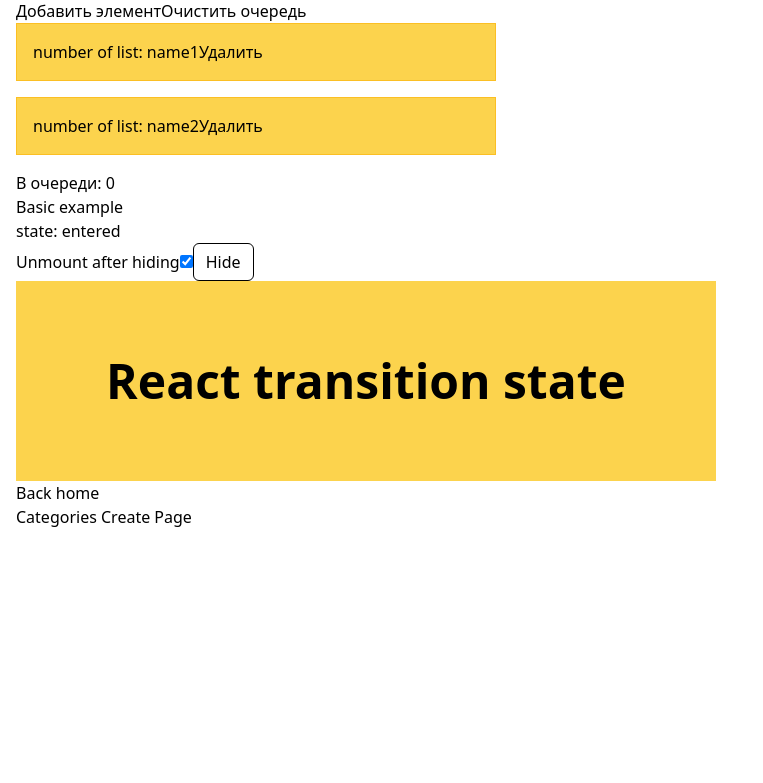
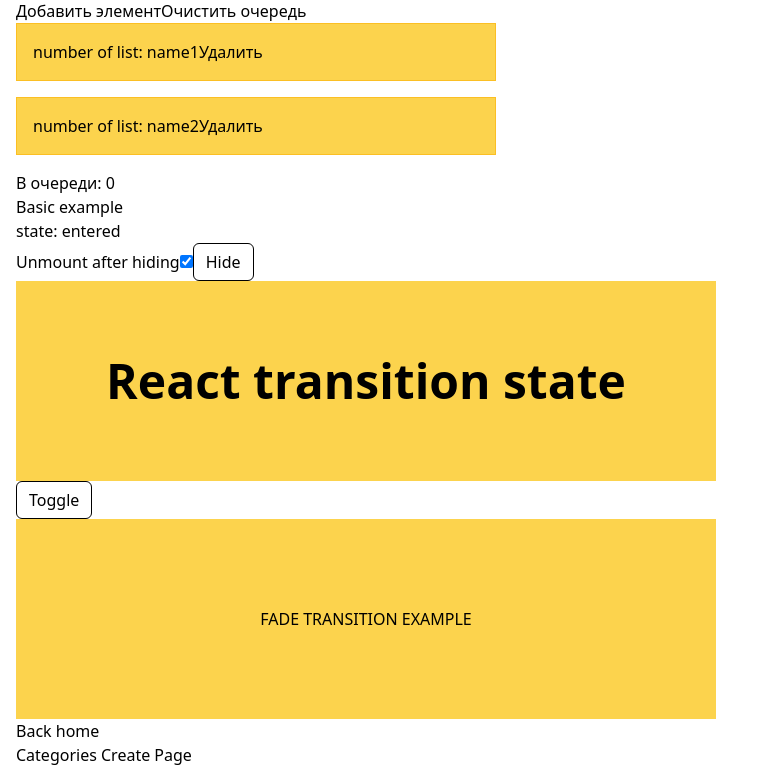
Before and after one commit to DanielEsh/react-toasts, a React (Vite) app: page /categories/create in a window 1280 px wide. Shown: the part 381-1164 px from the top of the page, without its empty margins (0-763 px from the left). Before the commit the page ends 926 px from the top, so only its background shows below. Built offline with nearby package versions, Linux system fonts and the light colour scheme.

Commit message:
feat(transition): fade

```diff
--- /dev/null
+++ b/src/components/transition/Transition.tsx
@@ -0,0 +1,47 @@
+import { ReactNode, useEffect, useState } from 'react'
+import { useTransition } from './use-transition.ts'
+import { useDidUpdate } from '../../hooks/use-did-update.ts'
+
+interface Props {
+  children: ReactNode
+  /** Called when exit transition ends */
+  onExited?: () => void
+
+  /** Called when exit transition starts */
+  onExit?: () => void
+
+  /** Called when enter transition starts */
+  onEnter?: () => void
+
+  /** Called when enter transition ends */
+  onEntered?: () => void
+}
+
+export const Transition = ({ children }: Props) => {
+  const {
+    state: { status: state },
+    toggle,
+  } = useTransition({
+    initialEntered: true,
+    timeout: 500,
+  })
+
+  const [mounted, setMounted] = useState(false)
+
+  useEffect(() => {
+    setMounted(true)
+    // toggle()
+  }, [])
+
+  return (
+    <>
+      <button
+        className="button"
+        onClick={() => toggle()}
+      >
+        Toggle
+      </button>
+      <div className={`fade-transition ${state}`}>{children}</div>
+    </>
+  )
+}
--- a/src/components/transition/use-transition.ts
+++ b/src/components/transition/use-transition.ts
@@ -25,7 +25,7 @@ type Status =
   | 'exiting'
   | 'exited'
 
-interface TransitionState {
+export interface TransitionState {
   status: Status
   isEnter: boolean
   isMounted: boolean
@@ -52,14 +52,18 @@ type TransitionFlow = 'enter' | 'exit'
 
 interface UseTransitionOptions {
   timeout: number
+  initialEntered: boolean
   onStateChange?: (state?: TransitionState) => void
 }
 
 export const useTransition = ({
   timeout = 500,
+  initialEntered = true,
   onStateChange,
 }: UseTransitionOptions) => {
-  const [state, setState] = useState(getState(ENTERED))
+  const [state, setState] = useState(
+    getState(initialEntered ? ENTERED : EXITED),
+  )
 
   console.log('INIT', state)
   const latestState = useRef(state)
--- /dev/null
+++ b/src/hooks/use-did-update.ts
@@ -0,0 +1,24 @@
+import { DependencyList, EffectCallback, useEffect, useRef } from 'react'
+
+export function useDidUpdate(
+  fn: EffectCallback,
+  dependencies?: DependencyList,
+) {
+  const mounted = useRef(false)
+
+  useEffect(
+    () => () => {
+      mounted.current = false
+    },
+    [],
+  )
+
+  useEffect(() => {
+    if (mounted.current) {
+      return fn()
+    }
+
+    mounted.current = true
+    return undefined
+  }, dependencies)
+}
--- a/src/index.css
+++ b/src/index.css
@@ -287,3 +287,16 @@
 .basic-transition.exited {
   opacity: 0;
 }
+
+.fade-transition {
+  transition: all 0.5s;
+}
+
+.fade-transition.preEnter,
+.fade-transition.exiting {
+  opacity: 0;
+}
+
+.fade-transition.exited {
+  opacity: 0;
+}
--- a/src/routes/categories.tsx
+++ b/src/routes/categories.tsx
@@ -2,6 +2,7 @@ import { Link, Outlet } from 'react-router-dom'
 import { AnimatedList } from '../components/list/AnimatedList.tsx'
 import { AnimatedQueue } from '../components/animated-queue/AnimatedQueue.tsx'
 import { TransitionExample } from '../components/transition/TransitionExample.tsx'
+import { Transition } from '../components/transition/Transition.tsx'
 
 export default function CategoriesPage() {
   return (
@@ -13,6 +14,12 @@ export default function CategoriesPage() {
 
       <TransitionExample />
 
+      <Transition>
+        <div className="bg-amber-300 w-[700px] h-[200px] flex items-center justify-center">
+          FADE TRANSITION EXAMPLE
+        </div>
+      </Transition>
+
       <div>
         <Link to="/">Back home</Link>
       </div>
```
